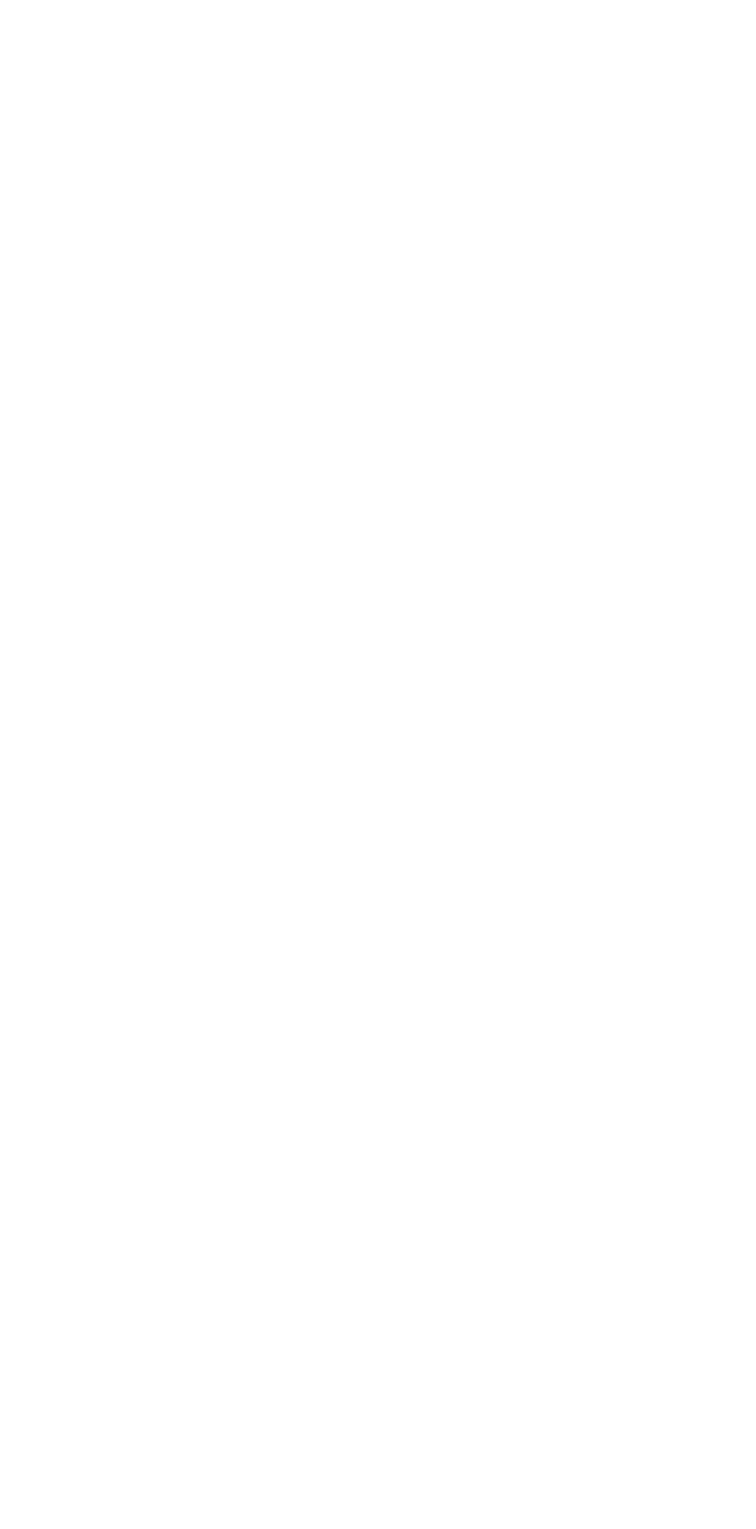
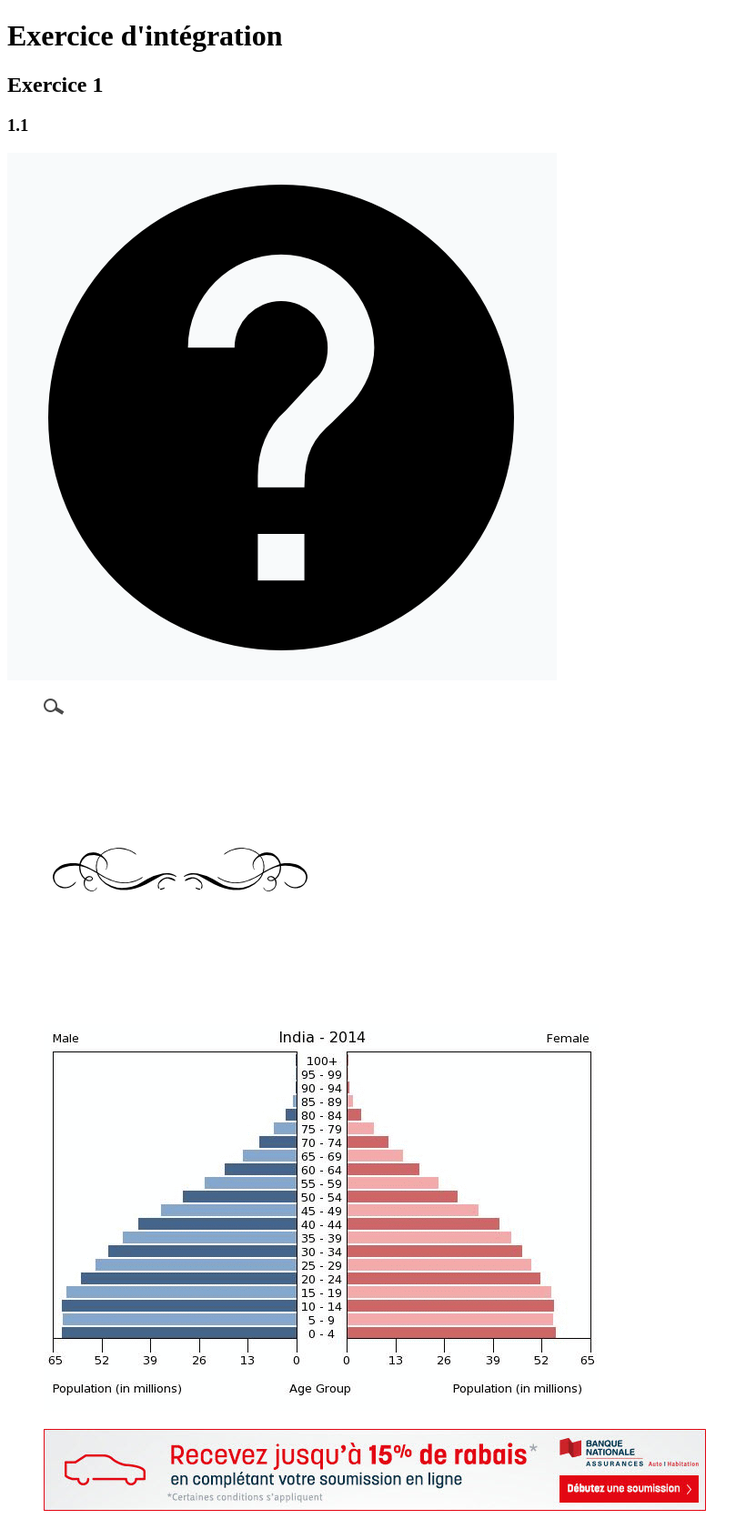
Before and after one commit to Eli7792/exercice-a11y-2023, a plain HTML site: page index.html in a window 1280 px wide. Shown: the whole page at 91% size, without its empty margins (0-831 px from the left). Before the commit the page ends 800 px from the top, so only its background shows below. Drawn offline with Linux system fonts and the light colour scheme.

Commit message:
Exercices 1.1

```diff
--- a/index.html
+++ b/index.html
@@ -7,6 +7,28 @@
     <title>Exercices d'intégration</title>
 </head>
 <body>
-
+    <header>
+        <h1>Exercice d'intégration</h1>
+    </header>
+    <h2>Exercice 1</h2>
+    <h3>1.1</h3>
+    <figue>
+        <img src="images/1-textes-alternatifs/1-1/btn-aide-point-d-interrogation.png" alt="Cliquez sur ce bouton pour recevoir de l'aide">
+    </figue>
+    <figure>
+        <img src="images/1-textes-alternatifs/1-1/btn-rechercher-loupe.png" alt ="Cliquez sur ce bouton pour lancer la recherche.">
+    </figure>
+    <figure>
+        <img src="images/1-textes-alternatifs/1-1/d0dd9976.png" alt="">
+    </figure>
+    <figure>
+        <img src="images/1-textes-alternatifs/1-1/choisir-1-pyramide-des-ages/india-population-pyramid-2014.gif" alt ="Graphique représentant la population d'hommes et de femmes en Inde durant l'année 2014">
+        <figcaption>
+            <table></table>
+        </figcaption>
+    </figure>
+    <figure>
+        <img src="images/1-textes-alternatifs/1-1/pub-assurances.jpg" alt="Recevez jusqu'à 15% de rabais en complétant votre soumssion en ligne. Cliquez pour débuter votre soumission.">
+    </figure>
 </body>
 </html>
```
